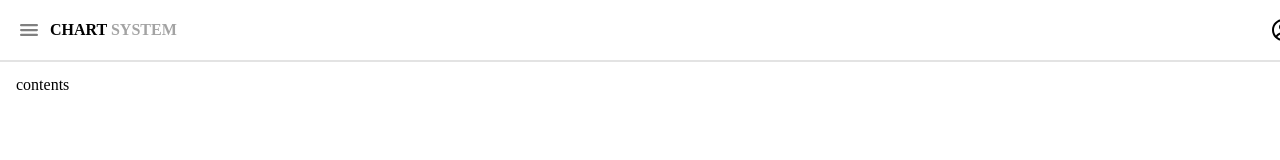
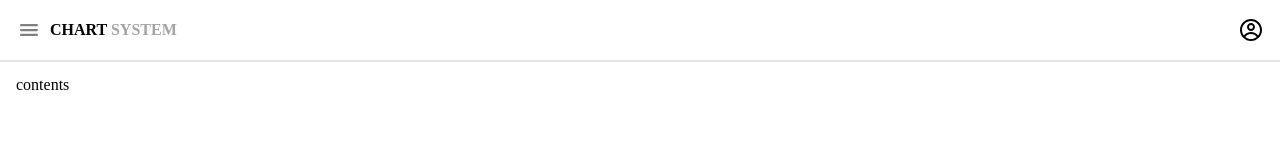
Before and after one commit to jeeseongmin/chart-management-system, a React (Create React App) app in the folder front/: page / in a window 1280 px wide. Shown: the top 160 px of the page. Built offline with nearby package versions, Linux system fonts and the light colour scheme; a web font is replaced by a local one.

Commit message:
Fix : 헤더 UI 에러 수정

```diff
--- a/front/src/App.scss
+++ b/front/src/App.scss
@@ -38,10 +38,12 @@ html, body {
 header {
   width: 100%;
   position: fixed;
+  left: 0;
   background-color: white;
   border-bottom: 2px solid #e3e3e3;
   height: 60px;
-  padding: 0 16px;
+  //padding: 0 16px;
+  //padding-left: 16px;
   display: flex;
   align-items: center;
   justify-content: space-between;
@@ -52,6 +54,7 @@ header > div {
   flex-direction: row;
   align-items: center;
   gap: 8px;
+  margin: 0 16px;
 }
 
 #contentLayout {
```
